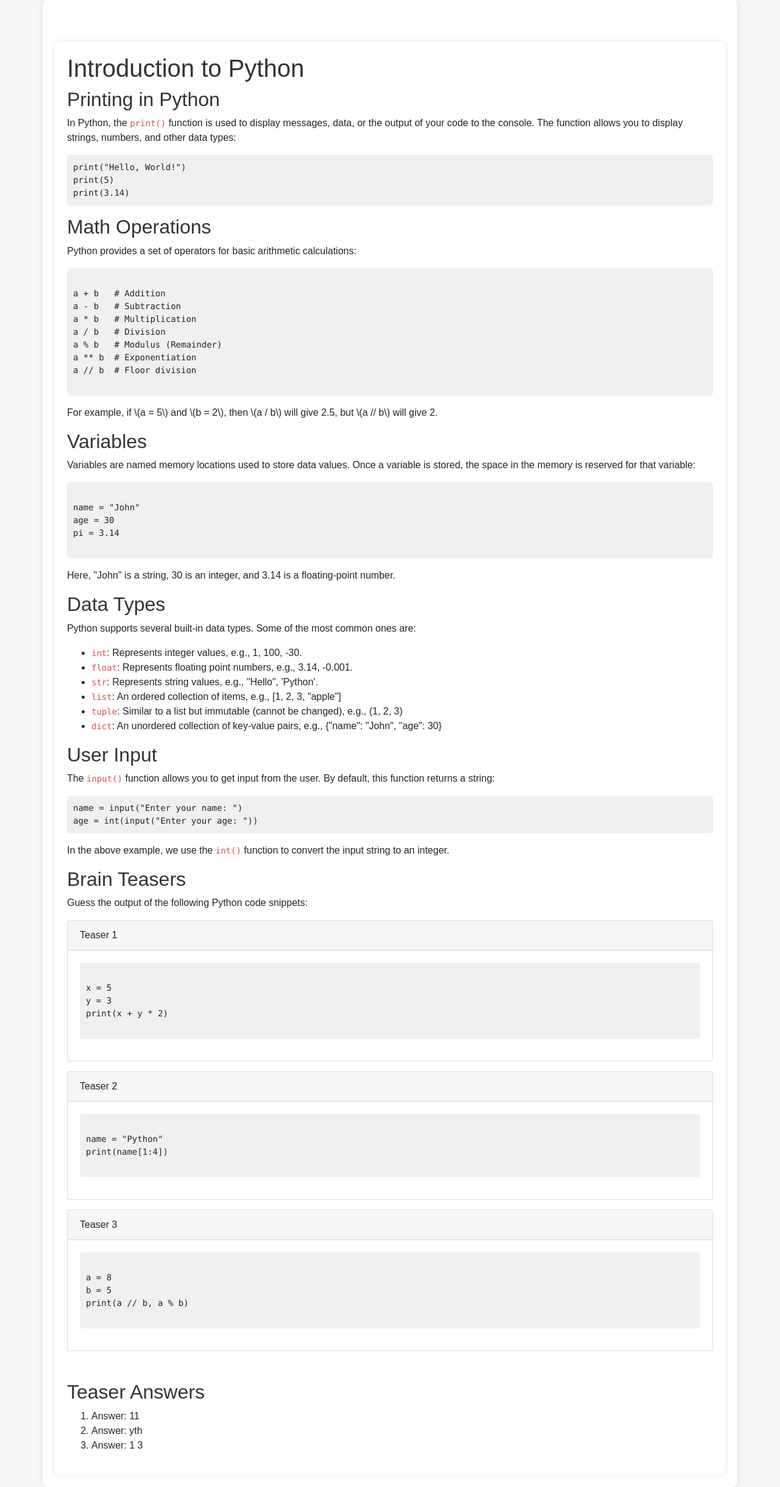
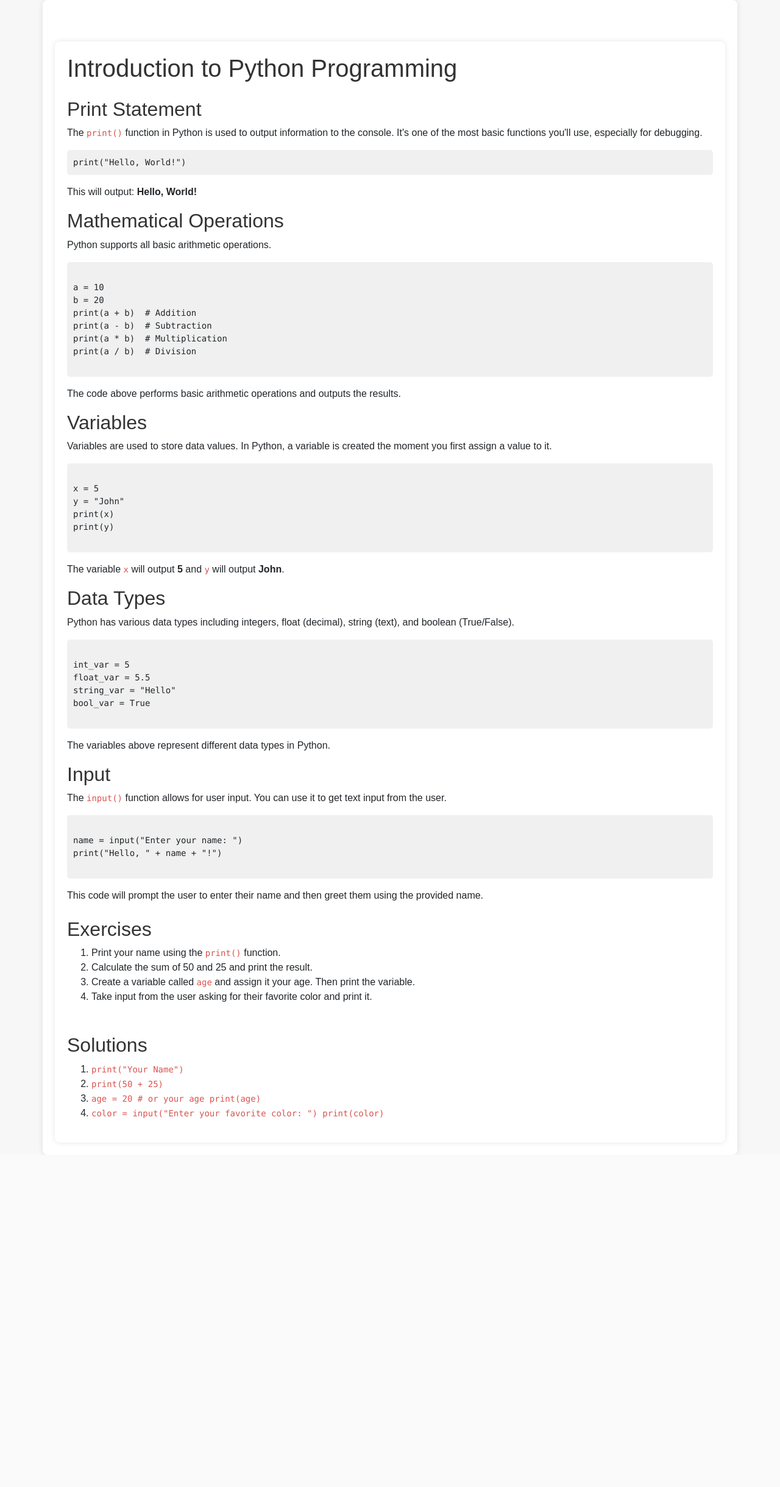
Before and after one commit to CrtAnton/Learn-Python-Website, a Flask app: page /python_introduction in a window 1280 px wide. Shown: the part 56-2495 px from the top of the page at 61% size. After the commit the page ends 1943 px from the top, so only its background shows below. Run offline with Flask 3, Linux system fonts and the light colour scheme; some libraries are stand-ins or nearby versions.

Commit message:
Modified the python introduction page

```diff
--- a/Website_code/templates/python_pages/introduction.html
+++ b/Website_code/templates/python_pages/introduction.html
@@ -18,106 +18,85 @@
 <body>
 
 <div class="container mt-5">
-    <h1>Introduction to Python</h1>
+    <h1>Introduction to Python Programming</h1>
 
-    <section>
-        <h2>Printing in Python</h2>
-        <p>In Python, the <code>print()</code> function is used to display messages, data, or the output of your code to the console. The function allows you to display strings, numbers, and other data types:</p>
-        <pre><code>print("Hello, World!")
-print(5)
-print(3.14)</code></pre>
+    <!-- Lesson Content -->
+    <section class="mt-4">
+        <h2>Print Statement</h2>
+        <p>The <code>print()</code> function in Python is used to output information to the console. It's one of the most basic functions you'll use, especially for debugging.</p>
+        <pre><code>print("Hello, World!")</code></pre>
+        <p>This will output: <strong>Hello, World!</strong></p>
+
+        <h2>Mathematical Operations</h2>
+        <p>Python supports all basic arithmetic operations.</p>
+        <pre><code>
+a = 10
+b = 20
+print(a + b)  # Addition
+print(a - b)  # Subtraction
+print(a * b)  # Multiplication
+print(a / b)  # Division
+        </code></pre>
+        <p>The code above performs basic arithmetic operations and outputs the results.</p>
+
+        <h2>Variables</h2>
+        <p>Variables are used to store data values. In Python, a variable is created the moment you first assign a value to it.</p>
+        <pre><code>
+x = 5
+y = "John"
+print(x)
+print(y)
+        </code></pre>
+        <p>The variable <code>x</code> will output <strong>5</strong> and <code>y</code> will output <strong>John</strong>.</p>
+
+        <h2>Data Types</h2>
+        <p>Python has various data types including integers, float (decimal), string (text), and boolean (True/False).</p>
+        <pre><code>
+int_var = 5
+float_var = 5.5
+string_var = "Hello"
+bool_var = True
+        </code></pre>
+        <p>The variables above represent different data types in Python.</p>
+
+        <h2>Input</h2>
+        <p>The <code>input()</code> function allows for user input. You can use it to get text input from the user.</p>
+        <pre><code>
+name = input("Enter your name: ")
+print("Hello, " + name + "!")
+        </code></pre>
+        <p>This code will prompt the user to enter their name and then greet them using the provided name.</p>
     </section>
 
-    <section>
-        <h2>Math Operations</h2>
-        <p>Python provides a set of operators for basic arithmetic calculations:</p>
-        <pre><code>
-a + b   # Addition
-a - b   # Subtraction
-a * b   # Multiplication
-a / b   # Division
-a % b   # Modulus (Remainder)
-a ** b  # Exponentiation
-a // b  # Floor division
-        </code></pre>
-        <p>For example, if \(a = 5\) and \(b = 2\), then \(a / b\) will give 2.5, but \(a // b\) will give 2.</p>
+    <!-- Exercises -->
+    <section class="mt-4">
+        <h2>Exercises</h2>
+        <ol>
+            <li>Print your name using the <code>print()</code> function.</li>
+            <li>Calculate the sum of 50 and 25 and print the result.</li>
+            <li>Create a variable called <code>age</code> and assign it your age. Then print the variable.</li>
+            <li>Take input from the user asking for their favorite color and print it.</li>
+        </ol>
     </section>
 
-    <section>
-        <h2>Variables</h2>
-        <p>Variables are named memory locations used to store data values. Once a variable is stored, the space in the memory is reserved for that variable:</p>
-        <pre><code>
-name = "John"
-age = 30
-pi = 3.14
-        </code></pre>
-        <p>Here, "John" is a string, 30 is an integer, and 3.14 is a floating-point number.</p>
-    </section>
-
-    <section>
-        <h2>Data Types</h2>
-        <p>Python supports several built-in data types. Some of the most common ones are:</p>
-        <ul>
-            <li><code>int</code>: Represents integer values, e.g., 1, 100, -30.</li>
-            <li><code>float</code>: Represents floating point numbers, e.g., 3.14, -0.001.</li>
-            <li><code>str</code>: Represents string values, e.g., "Hello", 'Python'.</li>
-            <li><code>list</code>: An ordered collection of items, e.g., [1, 2, 3, "apple"]</li>
-            <li><code>tuple</code>: Similar to a list but immutable (cannot be changed), e.g., (1, 2, 3)</li>
-            <li><code>dict</code>: An unordered collection of key-value pairs, e.g., {"name": "John", "age": 30}</li>
-        </ul>
-    </section>
-
-    <section>
-        <h2>User Input</h2>
-        <p>The <code>input()</code> function allows you to get input from the user. By default, this function returns a string:</p>
-        <pre><code>name = input("Enter your name: ")
-age = int(input("Enter your age: "))</code></pre>
-        <p>In the above example, we use the <code>int()</code> function to convert the input string to an integer.</p>
-    </section>
-
-    <section>
-        <h2>Brain Teasers</h2>
-        <p>Guess the output of the following Python code snippets:</p>
-
-        <div class="card mb-3">
-            <div class="card-header">Teaser 1</div>
-            <div class="card-body">
-                <pre><code>
-x = 5
-y = 3
-print(x + y * 2)
-                </code></pre>
-            </div>
-        </div>
-
-        <div class="card mb-3">
-            <div class="card-header">Teaser 2</div>
-            <div class="card-body">
-                <pre><code>
-name = "Python"
-print(name[1:4])
-                </code></pre>
-            </div>
-        </div>
-
-        <div class="card mb-3">
-            <div class="card-header">Teaser 3</div>
-            <div class="card-body">
-                <pre><code>
-a = 8
-b = 5
-print(a // b, a % b)
-                </code></pre>
-            </div>
-        </div>
-    </section>
-
+    <!-- Solutions -->
     <section class="mt-5">
-        <h2>Teaser Answers</h2>
+        <h2>Solutions</h2>
         <ol>
-            <li>Answer: <span class="answer">11</span></li>
-            <li>Answer: <span class="answer">yth</span></li>
-            <li>Answer: <span class="answer">1 3</span></li>
+            <li><code>print("Your Name")</code></li>
+            <li><code>print(50 + 25)</code></li>
+            <li>
+                <code>
+                age = 20  # or your age
+                print(age)
+                </code>
+            </li>
+            <li>
+                <code>
+                color = input("Enter your favorite color: ")
+                print(color)
+                </code>
+            </li>
         </ol>
     </section>
 </div>
```
